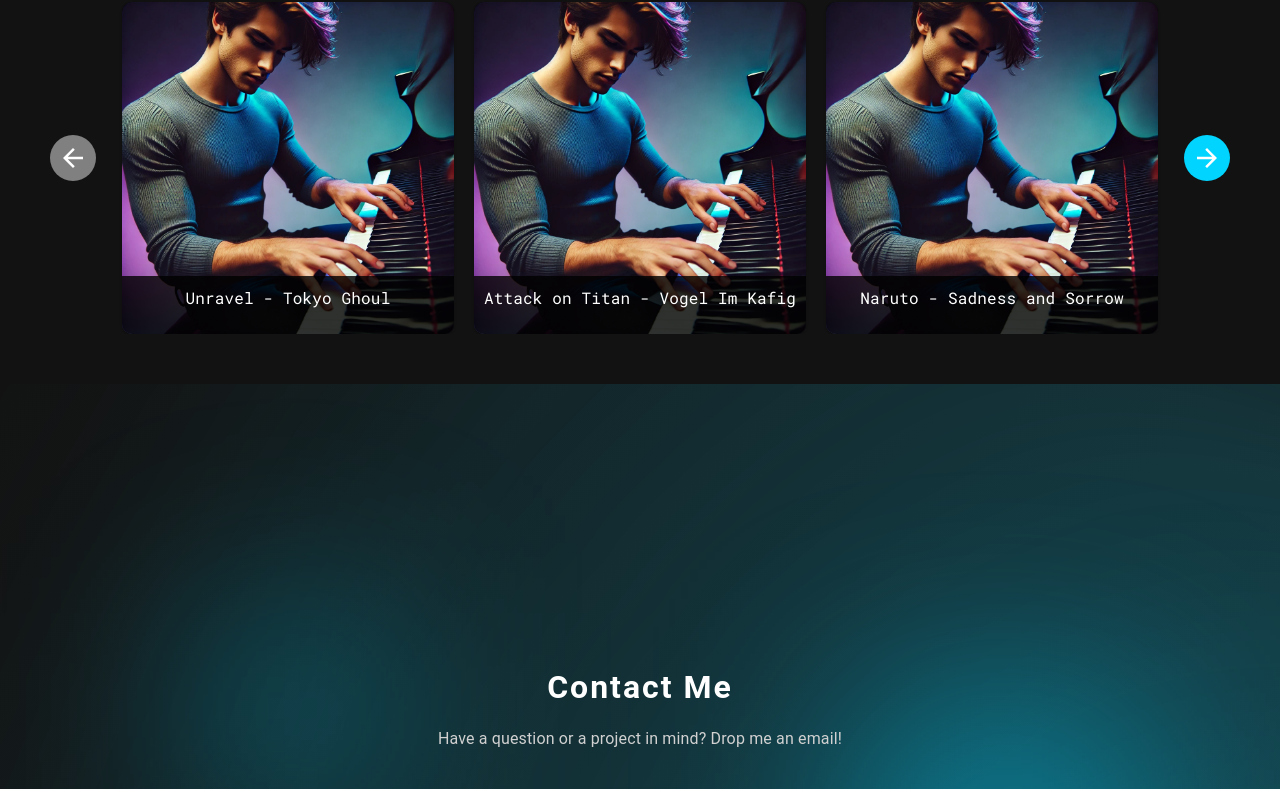
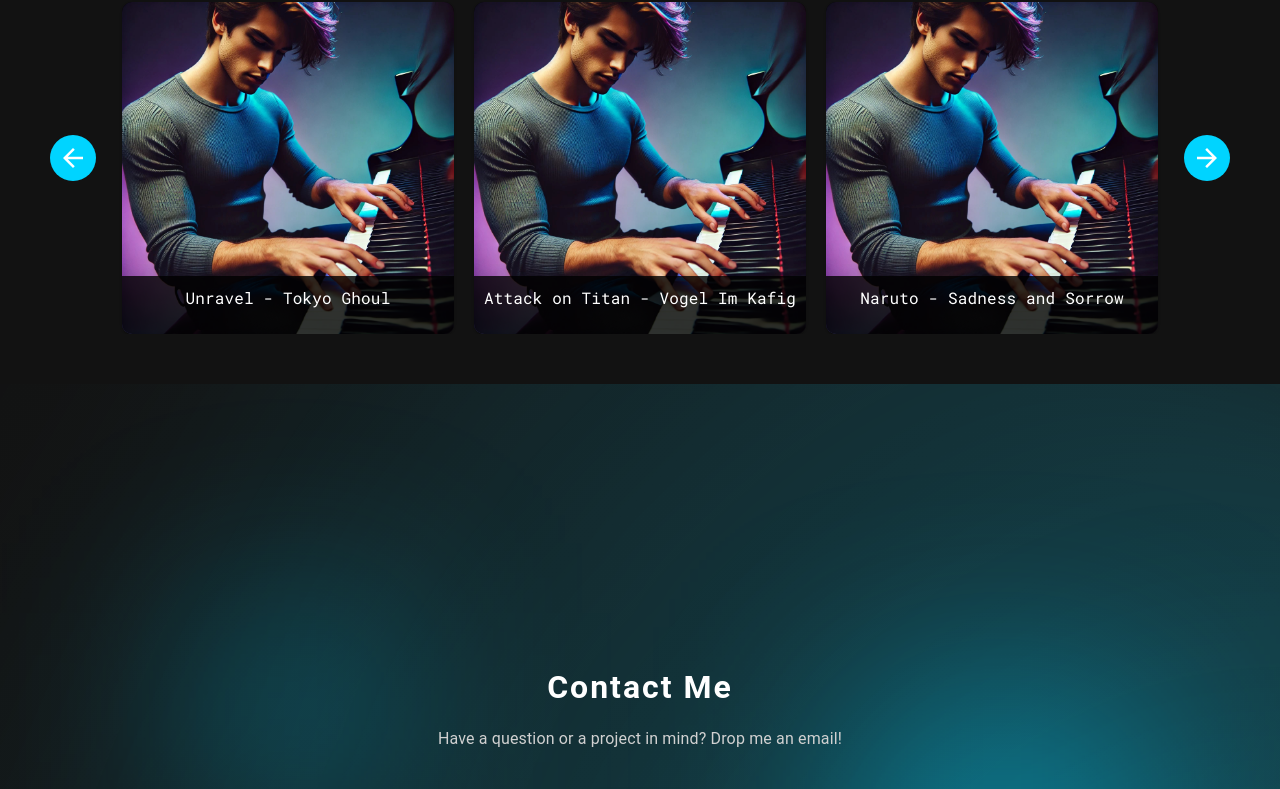
Before and after one commit to martinvlad/piano, a React (Create React App) app: page / in a window 1280 px wide. Shown: the part 930-1719 px from the top of the page. Built offline with nearby package versions, Linux system fonts and the light colour scheme.

Commit message:
changed carousel to inf loop

```diff
--- a/src/components/Videos.js
+++ b/src/components/Videos.js
@@ -29,6 +29,8 @@
       thumbnail: "/hero-background.jpg",
       title: "Your Lie in April - Hikaru Nara",
     },
+    { thumbnail: "/hero-background.jpg", title: "Bleach - Number One" },
+    { thumbnail: "/hero-background.jpg", title: "Fullmetal Alchemist - Again" },
   ];
 
   const [startIndex, setStartIndex] = useState(0);
@@ -37,7 +39,6 @@
   const isMobile = useMediaQuery("(max-width: 768px)"); // Check for mobile screens
   const itemsPerPage = isMobile ? 1 : 3; // Number of items per slide
 
-  // Dynamically calculate card width
   const cardWidth = containerWidth / itemsPerPage - (isMobile ? 10 : 20);
   const cardHeight = cardWidth * 0.66; // Maintain 3:2 aspect ratio
 
@@ -66,13 +67,18 @@
   }, []);
 
   const handleNext = () => {
-    if (startIndex + itemsPerPage < videos.length) {
+    if (startIndex + itemsPerPage >= videos.length) {
+      setStartIndex(0); // Loop back to the first slide
+    } else {
       setStartIndex(startIndex + itemsPerPage);
     }
   };
 
   const handlePrev = () => {
-    if (startIndex > 0) {
+    if (startIndex === 0) {
+      const lastIndex = Math.max(videos.length - itemsPerPage, 0);
+      setStartIndex(lastIndex); // Loop back to the last slide
+    } else {
       setStartIndex(startIndex - itemsPerPage);
     }
   };
@@ -108,7 +114,6 @@
         {/* Left Button */}
         <IconButton
           onClick={handlePrev}
-          disabled={startIndex === 0}
           sx={{
             color: "white",
             backgroundColor: "#00d4ff",
@@ -116,7 +121,6 @@
               backgroundColor: "#00aacc",
               boxShadow: "0px 0px 10px #00d4ff",
             },
-            ":disabled": { backgroundColor: "gray", color: "white" },
           }}
         >
           <ArrowBack sx={{ fontSize: isMobile ? "20px" : "30px" }} />
@@ -147,12 +151,12 @@
                 key={index}
                 className="video-card"
                 sx={{
-                  flex: "0 0 auto", // Prevent shrinking in mobile view
+                  flex: "0 0 auto",
                   position: "relative",
                   backgroundColor: "rgba(0, 0, 0, 0.7)",
                   borderRadius: "10px",
                   overflow: "hidden",
-                  width: `${cardWidth}px`, // Ensure width is calculated dynamically
+                  width: `${cardWidth}px`,
                   margin: `0 ${isMobile ? 5 : 10}px`,
                 }}
               >
@@ -200,7 +204,6 @@
         {/* Right Button */}
         <IconButton
           onClick={handleNext}
-          disabled={startIndex + itemsPerPage >= videos.length}
           sx={{
             color: "white",
             backgroundColor: "#00d4ff",
@@ -208,7 +211,6 @@
               backgroundColor: "#00aacc",
               boxShadow: "0px 0px 10px #00d4ff",
             },
-            ":disabled": { backgroundColor: "gray", color: "white" },
           }}
         >
           <ArrowForward sx={{ fontSize: isMobile ? "20px" : "30px" }} />
```
